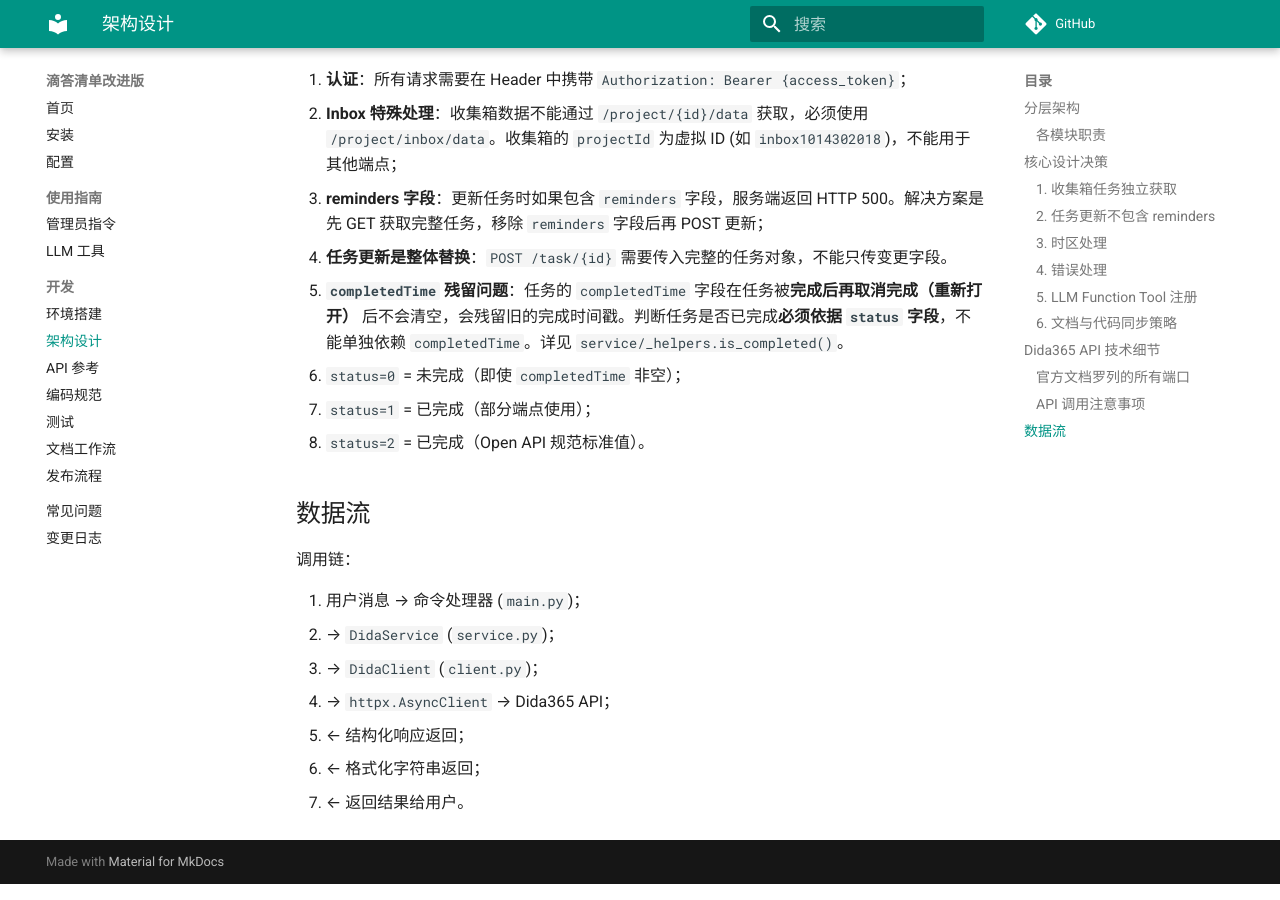
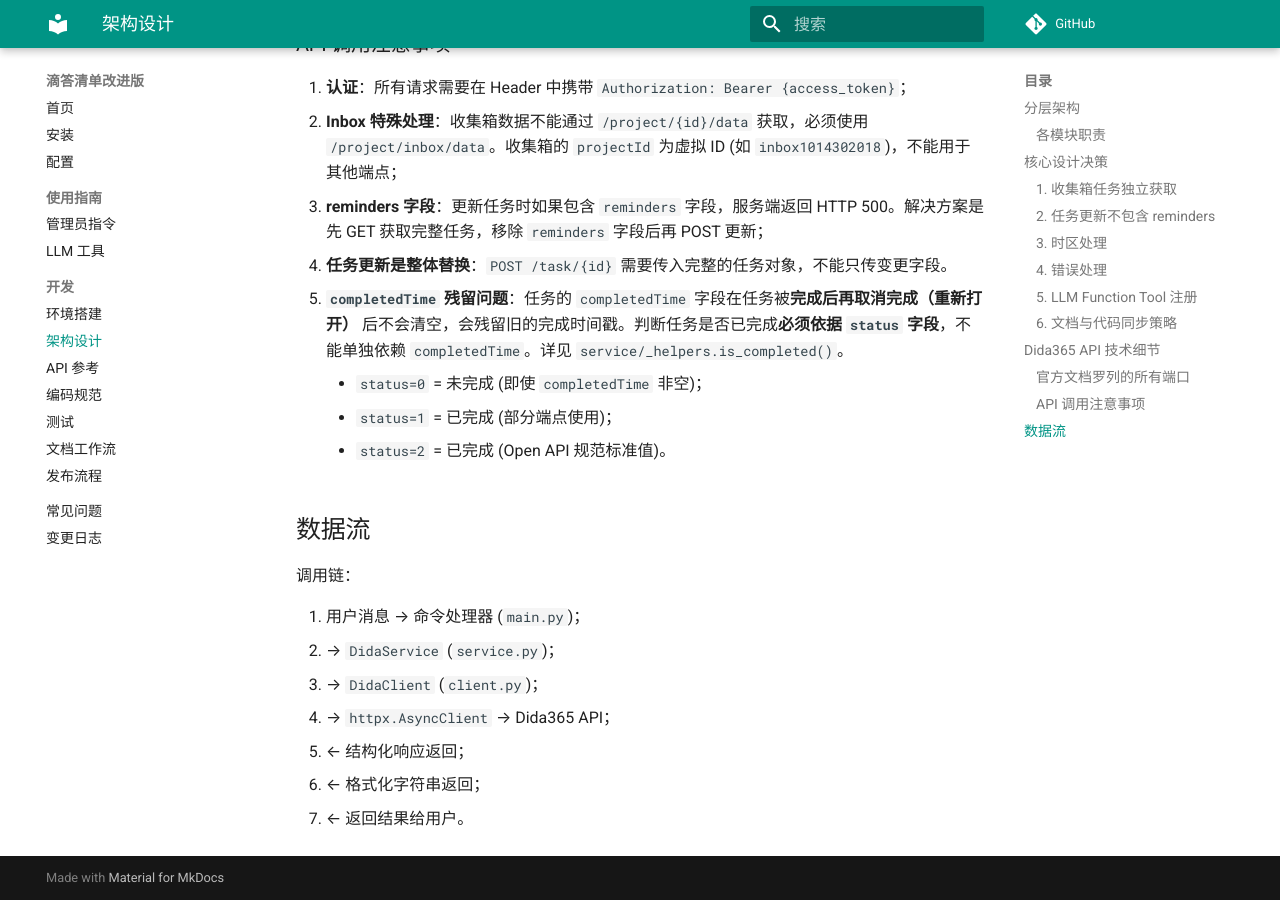
Before and after one commit to GitHubonline1396529/astrbot_plugin_dida_improved, an MkDocs documentation site: the page built from docs/development/architecture.md, in a window 1280 px wide and 900 px high, scrolled down 3851 px. Built offline with MkDocs 1.6.1 and Material for MkDocs 9.7.7, drawn with Linux system fonts in a browser that asks for light colours; comment, search, counter and statistics services are not loaded.

```diff
--- a/docs/development/architecture.md
+++ b/docs/development/architecture.md
@@ -8,9 +8,9 @@
 1. **业务逻辑层** — `service/` 包：查询编排、格式化、错误处理；
 1. **基础设施层** — `client.py`：Dida365 Open API HTTP 客户端封装；
 1. **支撑模块**；
-   - `models.py` — 数据模型；
-   - `exceptions.py` — 异常层次；
-   - `time_utils.py` — 时区工具。
+    - `models.py` — 数据模型；
+    - `exceptions.py` — 异常层次；
+    - `time_utils.py` — 时区工具。
 
 ### 各模块职责
 
@@ -109,9 +109,9 @@ Dida365 API 返回的日期时间可能不带时区信息。`parse_api_datetime(
 3. **reminders 字段**：更新任务时如果包含 `reminders` 字段，服务端返回 HTTP 500。解决方案是先 GET 获取完整任务，移除 `reminders` 字段后再 POST 更新；
 4. **任务更新是整体替换**：`POST /task/{id}` 需要传入完整的任务对象，不能只传变更字段。
 5. **`completedTime` 残留问题**：任务的 `completedTime` 字段在任务被**完成后再取消完成（重新打开）** 后不会清空，会残留旧的完成时间戳。判断任务是否已完成**必须依据 `status` 字段**，不能单独依赖 `completedTime`。详见 `service/_helpers.is_completed()`。
-   - `status=0` = 未完成（即使 `completedTime` 非空）；
-   - `status=1` = 已完成（部分端点使用）；
-   - `status=2` = 已完成（Open API 规范标准值）。
+    - `status=0` = 未完成 (即使 `completedTime` 非空)；
+    - `status=1` = 已完成 (部分端点使用)；
+    - `status=2` = 已完成 (Open API 规范标准值)。
 
 ## 数据流
 
```
Also changed, not shown: docs/configuration.md (+1 -1 lines), docs/development/coding-conventions.md (+1 -1 lines).
